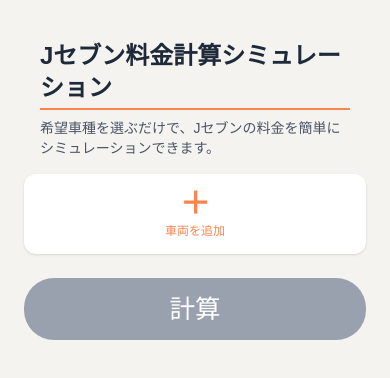
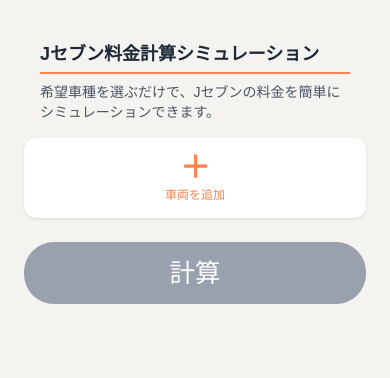
Before and after one commit to jamsjplan/tfv7-web, a Next.js app: page / in a window 390 px wide. Shown: the top 378 px of the page. Built offline with nearby package versions, Linux system fonts and the light colour scheme.

Commit message:
fix: デザイン修正

```diff
--- a/src/app/page.tsx
+++ b/src/app/page.tsx
@@ -222,9 +222,10 @@
     <div className="bg-[#f4f3f0] min-h-screen w-full">
       <div className="p-6 max-w-4xl mx-auto">
         <div className="p-4 rounded">
-          <h1 className="text-2xl font-bold text-gray-800">
+          <h1 className="text-lg sm:text-xl md:text-2xl font-bold text-gray-800 whitespace-nowrap">
             Jセブン料金計算シミュレーション
           </h1>
+
           <div className="border-b-2 border-[#fc844f] mt-1 mb-2"></div>
           <p className="text-sm text-gray-600">
             希望車種を選ぶだけで、Jセブンの料金を簡単にシミュレーションできます。
@@ -295,7 +296,7 @@
                   </div>
                 </div>
 
-                <div className="mt-6 flex pt-4 border-t">
+                <div className="mt-4 flex pt-4 border-t">
                   <div className="flex-1 pr-4">
                     <div className="text-[10px] sm:text-xs md:text-sm text-gray-500">
                       継承するリース期間
```
